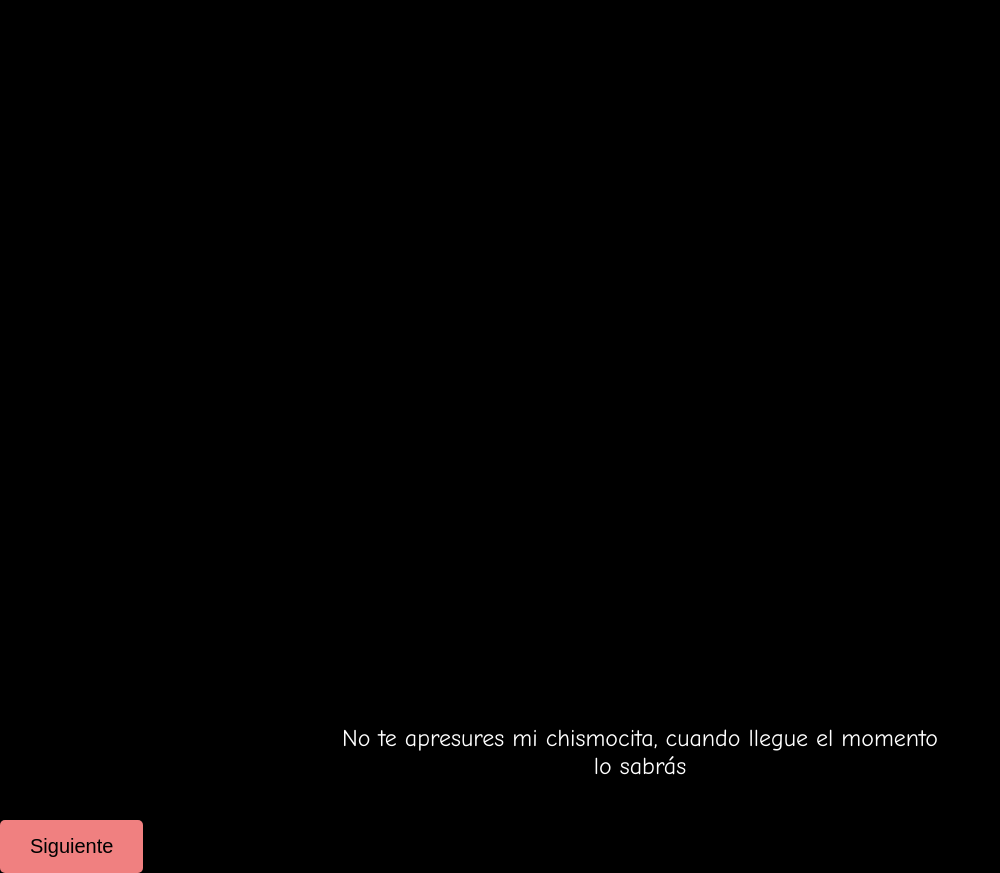
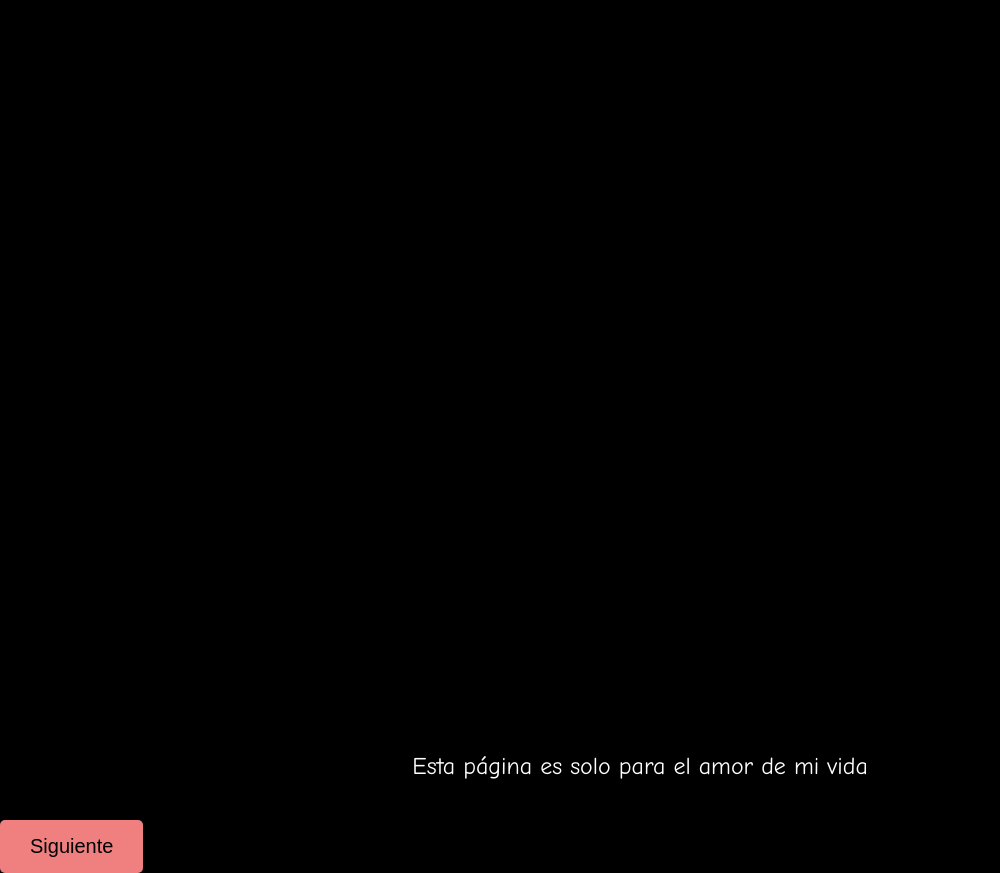
Before and after one commit to Siglesias98/Prueba-de-pagina, a plain HTML site: page index.html in a window 1280 px wide. Both pictures are taken after a click on the button "Haz clic aquí". Shown: the whole page, without its empty margins (0-1000 px from the left). Drawn offline with Linux system fonts and the light colour scheme.

Commit message:
Update index.html

```diff
--- a/index.html
+++ b/index.html
@@ -13,7 +13,7 @@
         <div class="mi-amor">Mi Amor</div>
         <button class="boton" onclick="mostrarMensajeFloral()" aria-label="Mostrar mensaje floral">Haz clic aquí</button>
     </div>
-    <div class="mensaje-floral" id="mensajeFloral">No te apresures mi chismocita, cuando llegue el momento lo sabrás</div>
+    <div class="mensaje-floral" id="mensajeFloral">Esta página es solo para el amor de mi vida</div>
     <div class="mensaje-amor" id="mensajeAmor">¡Gracias por estos maravillosos 4 meses juntos! Eres mi todo.</div>
     <button class="boton-siguiente" onclick="mostrarMensajeAmor()" aria-label="Siguiente">Siguiente</button>
 
```
